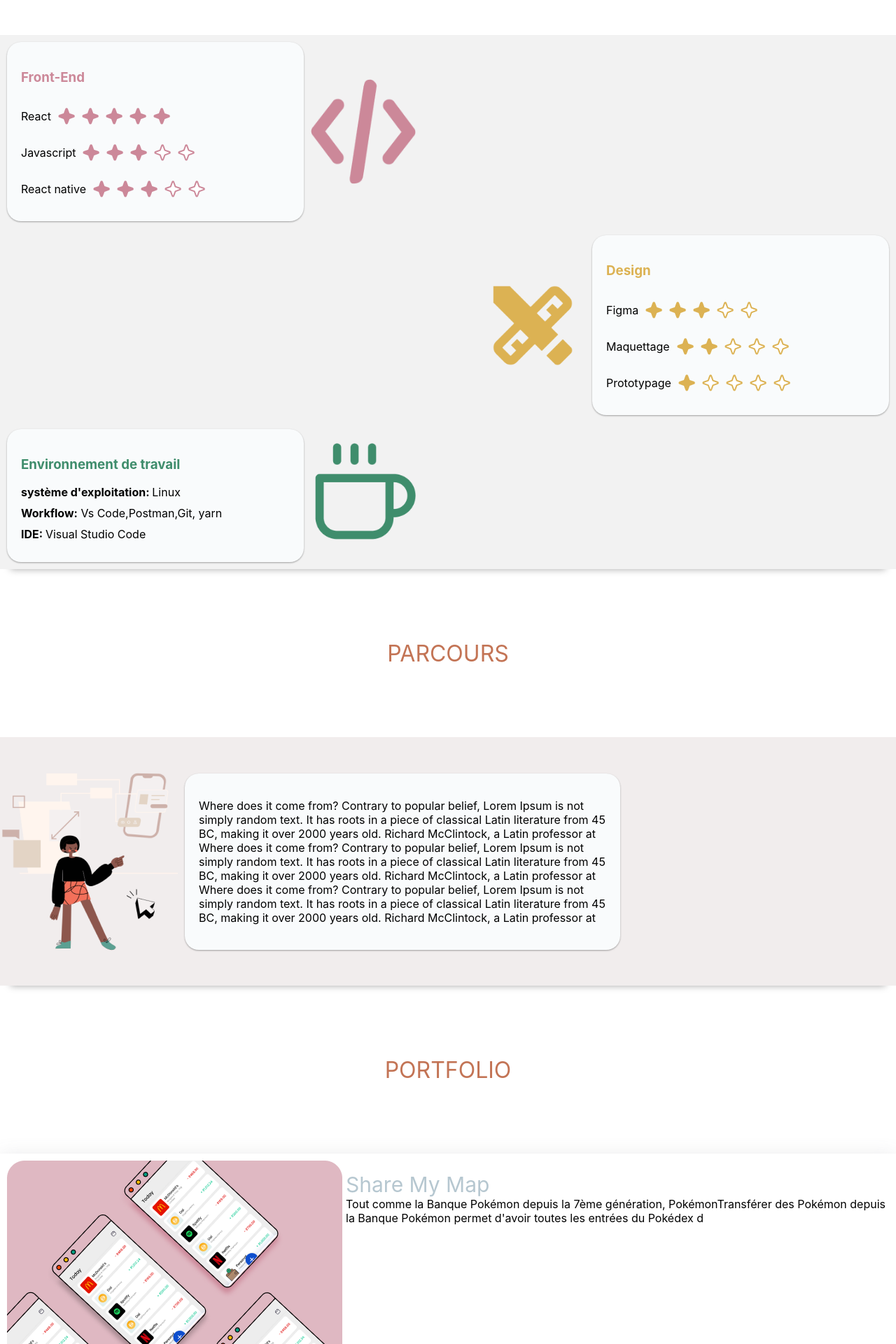
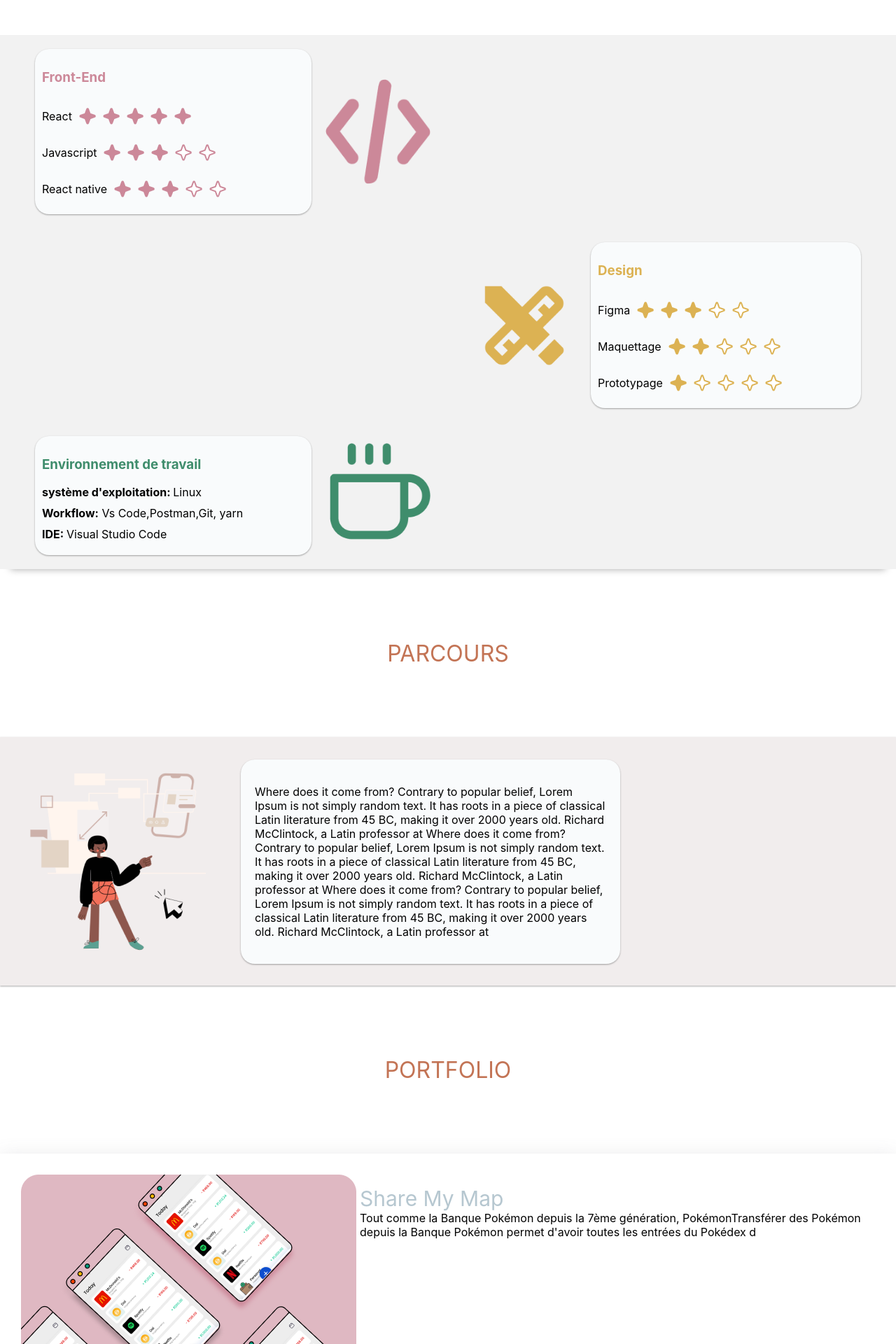
Before and after one commit to Zubiik/curiculum_vitae, a React (Create React App) app: page / in a window 1280 px wide. Shown: the part 880-2800 px from the top of the page at 70% size. Built offline with nearby package versions, Linux system fonts and the light colour scheme.

Commit message:
fix: design

```diff
--- a/src/Navigation/styled.js
+++ b/src/Navigation/styled.js
@@ -32,4 +32,8 @@ export const ButtonsSection = styled.div`
 export const TitleCustom = styled.div`
   width: 30%;
   font-size: 40px;
+  padding-left: 10px;
+  @media all and (max-width: 480px) {
+    display: none;
+  }
 `;
--- a/src/Portfolio/styled.js
+++ b/src/Portfolio/styled.js
@@ -8,10 +8,12 @@ export const Container = styled.section`
   }
 `;
 export const SectionContainer = styled.div``;
+
 export const RightSectionContainer = styled.div``;
+
 export const SectionShadowContainer = styled.div`
   display: flex;
-  padding: 10px;
+  padding: 30px;
   box-shadow: rgba(100, 100, 111, 0.2) 0px 7px 29px 0px;
   @media all and (max-width: 480px) {
     display: flex;
--- a/src/Skills/styled.js
+++ b/src/Skills/styled.js
@@ -30,8 +30,8 @@ export const BoxContainer = styled.div`
   display: flex;
   flex-direction: column;
   box-shadow: rgba(0, 0, 0, 0.12) 0px 1px 3px, rgba(0, 0, 0, 0.24) 0px 1px 2px;
-  padding: 20px;
-  margin: 10px;
+  padding: 10px;
+  margin: 20px;
   border-radius: 20px;
   background: ${({ theme }) => theme.lightColors.lightWhite};
   @media all and (max-width: 480px) {
@@ -52,7 +52,6 @@ export const GreenTitleCustom = styled.h3`
 export const GoldTitleCustom = styled.h3`
   color: ${({ theme }) => theme.colors.gold};
 `;
-
 
 export const BoldText = styled.span`
   margin-bottom: 10px;
@@ -79,10 +78,16 @@ export const ImageCustom = styled.img`
 `;
 
 export const ImageAndBoxCustom = styled.div`
+  padding-left: 30px;
   display: flex;
   align-items: center;
+
+  :hover {
+    animation: ${bounce} 1s ease;
+  }
 `;
 export const ImageAndBoxCustomLeft = styled(ImageAndBoxCustom)`
+  padding-right: 30px;
   display: flex;
   flex-direction: row-reverse;
 `;
--- a/src/Studies/styled.js
+++ b/src/Studies/styled.js
@@ -4,7 +4,7 @@ export const Container = styled.div`
   display: flex;
   flex-direction: column;
   background: ${({ theme }) => theme.lightColors.isabeline};
-  box-shadow: rgba(0, 0, 0, 0.35) 0px 15px 10px -15px;
+  box-shadow: rgba(0, 0, 0, 0.12) 0px 1px 3px, rgba(0, 0, 0, 0.24) 0px 1px 2px;
 `;
 export const ParcoursContainer = styled.div`
   width: 70%;
@@ -16,6 +16,8 @@ export const ParcoursContainer = styled.div`
   }
 `;
 export const ImageCustom = styled.img`
+  margin-left: 40px;
+  margin-right: 40px;
   @media all and (max-width: 480px) {
     display: none;
   }
```
